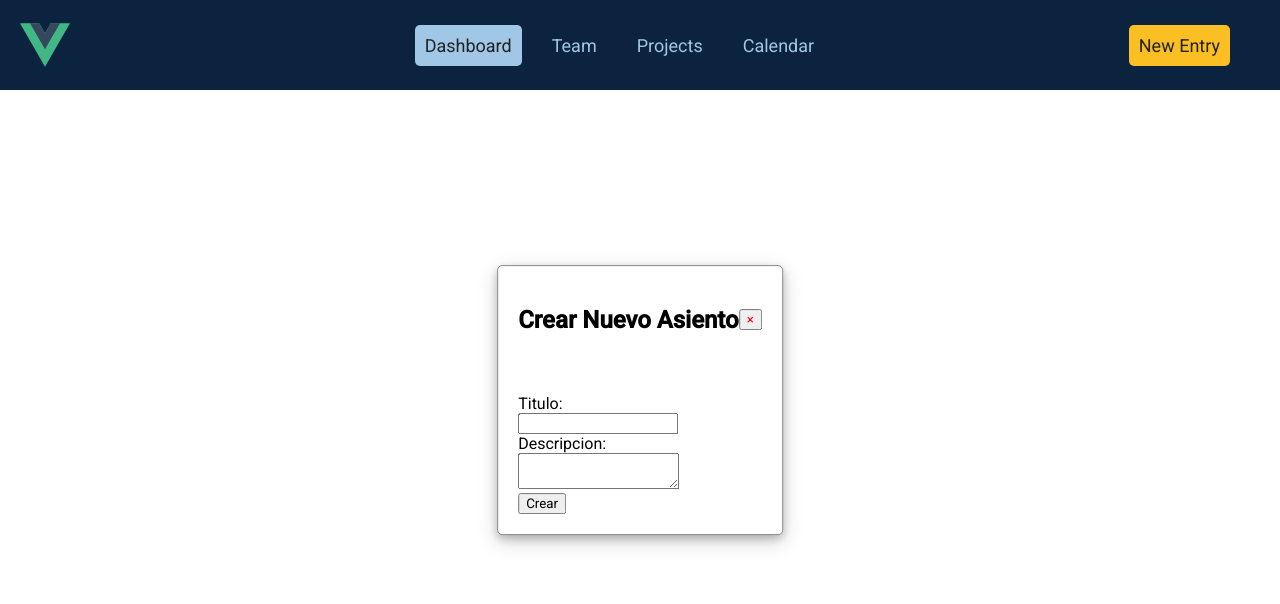
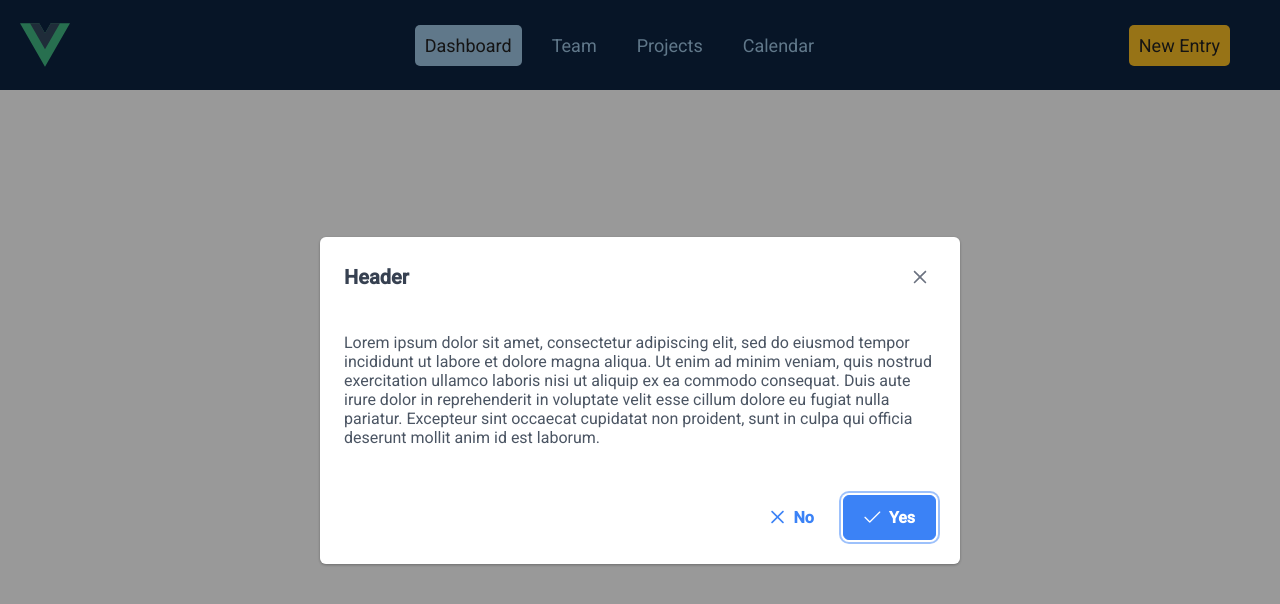
Before and after one commit to davidgrrcia-archived/contablock-app, a Vue app in the folder frontend/: page / in a window 1280 px wide. Both pictures are taken after a click on the button "New Entry". Shown: the top 604 px of the page. Built offline with nearby package versions, Linux system fonts and the light colour scheme.

Commit message:
vuetify ui library added

```diff
--- a/frontend/package.json
+++ b/frontend/package.json
@@ -12,6 +12,8 @@
   },
   "dependencies": {
     "@tailwindcss/forms": "^0.5.3",
+    "primeicons": "^6.0.1",
+    "primevue": "^3.21.0",
     "vue": "^3.2.45",
     "vue-router": "^4.1.6"
   },
@@ -31,6 +33,7 @@
     "pinia": "^2.0.28",
     "postcss": "^8.4.20",
     "prettier": "2.8.1",
+    "sass": "^1.57.1",
     "typescript": "~4.7.4",
     "vite": "^4.0.0",
     "vue-tsc": "^1.0.12"
--- a/frontend/src/components/CreateEntryModal.vue
+++ b/frontend/src/components/CreateEntryModal.vue
@@ -9,59 +9,35 @@ function hideCreateEntryModal() {
 </script>
 
 <template>
-  <div v-if="modalState.isOpen" class="modal" id="modal">
-    <div class="modal-content">
-      <div class="modal-header">
-        <h2>Crear Nuevo Asiento</h2>
-        <button @click="hideCreateEntryModal()">&times;</button>
-      </div>
-      <div class="modal-body">
-        <form>
-          <label for="title">Titulo:</label><br />
-          <input type="text" id="title" name="title" /><br />
-          <label for="description">Descripcion:</label><br />
-          <textarea id="description" name="description"></textarea><br />
-          <button class="btn-submit" type="submit">Crear</button>
-        </form>
-      </div>
-    </div>
-  </div>
+  <Dialog
+    header="Header"
+    v-model:visible="modalState.isOpen"
+    :breakpoints="{ '960px': '75vw', '640px': '90vw' }"
+    :style="{ width: '50vw' }"
+    :modal="true"
+  >
+    <p class="m-0">
+      Lorem ipsum dolor sit amet, consectetur adipiscing elit, sed do eiusmod
+      tempor incididunt ut labore et dolore magna aliqua. Ut enim ad minim
+      veniam, quis nostrud exercitation ullamco laboris nisi ut aliquip ex ea
+      commodo consequat. Duis aute irure dolor in reprehenderit in voluptate
+      velit esse cillum dolore eu fugiat nulla pariatur. Excepteur sint occaecat
+      cupidatat non proident, sunt in culpa qui officia deserunt mollit anim id
+      est laborum.
+    </p>
+    <template #footer>
+      <Button
+        label="No"
+        icon="pi pi-times"
+        @click="hideCreateEntryModal"
+        class="p-button-text"
+      />
+      <Button
+        label="Yes"
+        icon="pi pi-check"
+        @click="hideCreateEntryModal"
+        autofocus
+      />
+    </template>
+  </Dialog>
 </template>
-
-<style scoped>
-.modal {
-  position: fixed;
-  top: 50%;
-  left: 50%;
-  transform: translate(-50%, -50%);
-  z-index: 1;
-}
-
-.modal-content {
-  background-color: white;
-  border: 1px solid #888;
-  box-shadow: 0 4px 8px 0 rgba(0, 0, 0, 0.2), 0 6px 20px 0 rgba(0, 0, 0, 0.19);
-  border-radius: 5px;
-  overflow: hidden;
-}
-
-.modal-header {
-  display: flex;
-  align-items: center;
-  justify-content: space-between;
-  padding: 20px;
-}
-
-.modal-header button {
-  color: red;
-}
-
-.modal-body {
-  padding: 20px;
-}
-
-.close-button {
-  appearance: none;
-  background-color: transparent;
-}
-</style>
```
Also changed, not shown: frontend/src/assets/main.css (+209 -0 lines), frontend/src/main.ts (+15 -0 lines), 1 other file (tests, documents, lock files or other folders).
